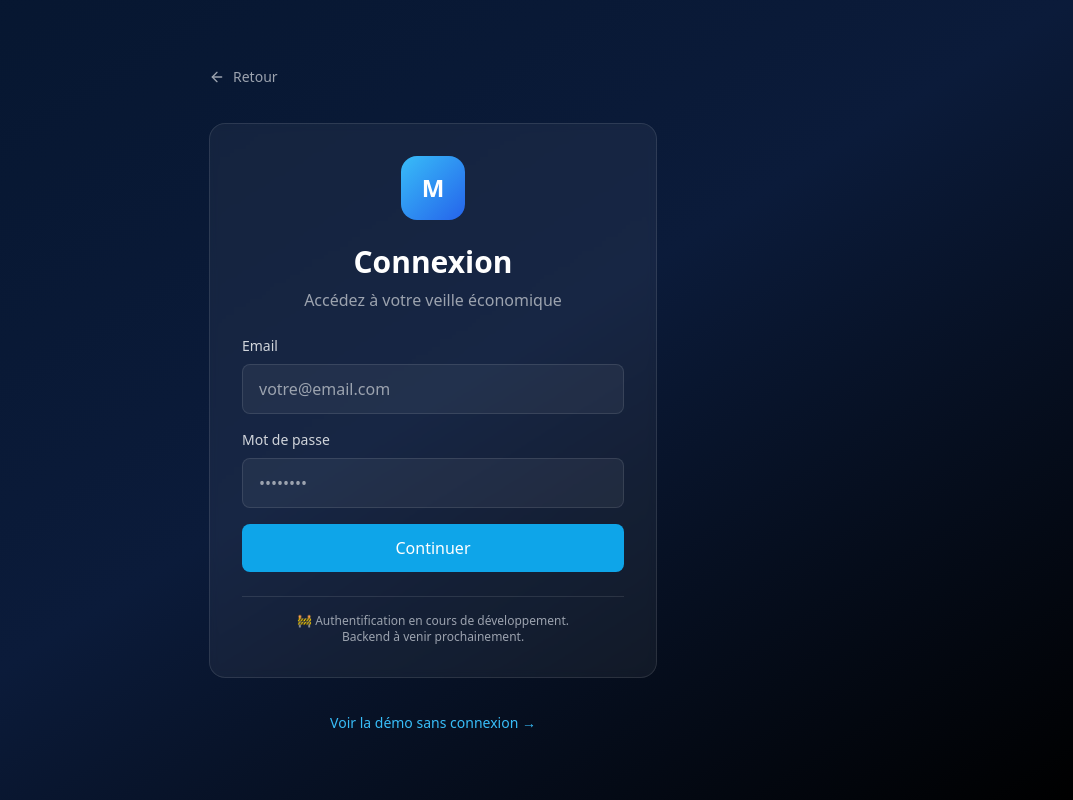
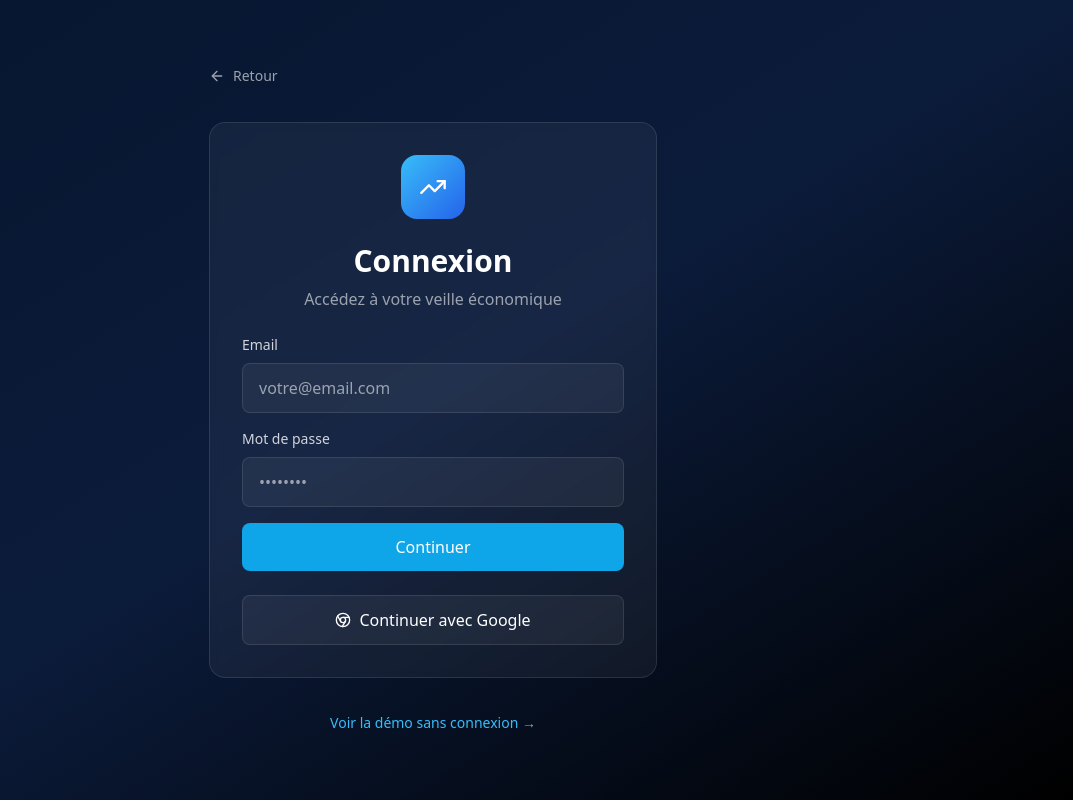
Before and after one commit to lllCrackslll/veyeco, a Next.js app: page /login in a window 1280 px wide. Shown: the whole page, without its empty margins (207-1280 px from the left). Built offline with nearby package versions, Linux system fonts and the light colour scheme; no server answers.

Commit message:
update auth

```diff
--- a/package.json
+++ b/package.json
@@ -9,6 +9,7 @@
     "lint": "next lint"
   },
   "dependencies": {
+    "firebase": "^12.8.0",
     "lucide-react": "^0.468.0",
     "next": "^16.1.6",
     "react": "^19.0.0",
--- a/src/app/layout.tsx
+++ b/src/app/layout.tsx
@@ -1,5 +1,6 @@
 import type { Metadata } from "next";
 import "./globals.css";
+import { AuthProvider } from "./providers";
 
 export const metadata: Metadata = {
   title: "Veyeco — Veille économique intelligente",
@@ -13,7 +14,9 @@ export default function RootLayout({
 }) {
   return (
     <html lang="fr">
-      <body className="font-sans">{children}</body>
+      <body className="font-sans">
+        <AuthProvider>{children}</AuthProvider>
+      </body>
     </html>
   );
 }
--- a/src/app/login/page.tsx
+++ b/src/app/login/page.tsx
@@ -1,7 +1,58 @@
+'use client';
+
 import Link from 'next/link';
-import { ArrowLeft } from 'lucide-react';
+import { useState } from 'react';
+import { ArrowLeft, Chrome, TrendingUp } from 'lucide-react';
+import { useRouter } from 'next/navigation';
+import { FirebaseError } from 'firebase/app';
+import { useAuth } from '../providers';
 
 export default function LoginPage() {
+  const { signIn, signUp, signInWithGoogle } = useAuth();
+  const router = useRouter();
+  const [email, setEmail] = useState('');
+  const [password, setPassword] = useState('');
+  const [isLoading, setIsLoading] = useState(false);
+  const [error, setError] = useState<string | null>(null);
+
+  const handleEmailAuth = async (event: React.FormEvent) => {
+    event.preventDefault();
+    setIsLoading(true);
+    setError(null);
+    try {
+      await signIn(email, password);
+      router.push('/app');
+    } catch (err) {
+      const firebaseError = err as FirebaseError;
+      if (firebaseError.code === 'auth/user-not-found') {
+        try {
+          await signUp(email, password);
+          router.push('/app');
+          return;
+        } catch (signupError) {
+          setError((signupError as FirebaseError).message);
+        }
+      } else {
+        setError(firebaseError.message);
+      }
+    } finally {
+      setIsLoading(false);
+    }
+  };
+
+  const handleGoogle = async () => {
+    setIsLoading(true);
+    setError(null);
+    try {
+      await signInWithGoogle();
+      router.push('/app');
+    } catch (err) {
+      setError((err as FirebaseError).message);
+    } finally {
+      setIsLoading(false);
+    }
+  };
+
   return (
     <div className="min-h-screen flex items-center justify-center px-6">
       <div className="w-full max-w-md space-y-8">
@@ -19,14 +70,14 @@ export default function LoginPage() {
           {/* Header */}
           <div className="text-center space-y-2">
             <div className="inline-flex items-center justify-center w-16 h-16 bg-gradient-to-br from-sky-400 to-blue-600 rounded-2xl mb-4">
-              <span className="text-white font-bold text-2xl">M</span>
+              <TrendingUp className="w-7 h-7 text-white" />
             </div>
             <h1 className="text-3xl font-bold text-white">Connexion</h1>
             <p className="text-gray-400">Accédez à votre veille économique</p>
           </div>
 
           {/* Form */}
-          <form className="space-y-4">
+          <form className="space-y-4" onSubmit={handleEmailAuth}>
             {/* Email */}
             <div className="space-y-2">
               <label htmlFor="email" className="block text-sm font-medium text-gray-300">
@@ -37,6 +88,8 @@ export default function LoginPage() {
                 type="email"
                 placeholder="votre@email.com"
                 className="w-full px-4 py-3 input-dark rounded-lg"
+                value={email}
+                onChange={(event) => setEmail(event.target.value)}
                 required
               />
             </div>
@@ -51,6 +104,8 @@ export default function LoginPage() {
                 type="password"
                 placeholder="••••••••"
                 className="w-full px-4 py-3 input-dark rounded-lg"
+                value={password}
+                onChange={(event) => setPassword(event.target.value)}
                 required
               />
             </div>
@@ -59,18 +114,27 @@ export default function LoginPage() {
             <button
               type="submit"
               className="w-full btn-primary"
+              disabled={isLoading}
             >
-              Continuer
+              {isLoading ? 'Connexion...' : 'Continuer'}
             </button>
           </form>
 
-          {/* Info Message */}
-          <div className="pt-4 border-t border-white/10">
-            <p className="text-xs text-center text-gray-400">
-              🚧 Authentification en cours de développement.<br />
-              Backend à venir prochainement.
-            </p>
-          </div>
+          <button
+            type="button"
+            onClick={handleGoogle}
+            className="w-full btn-secondary inline-flex items-center justify-center gap-2"
+            disabled={isLoading}
+          >
+            <Chrome className="w-4 h-4" />
+            Continuer avec Google
+          </button>
+
+          {error && (
+            <div className="pt-2">
+              <p className="text-xs text-red-400 text-center">{error}</p>
+            </div>
+          )}
         </div>
 
         {/* Demo Link */}
--- /dev/null
+++ b/src/app/providers.tsx
@@ -0,0 +1,93 @@
+"use client";
+
+import React, { createContext, useContext, useEffect, useMemo, useState } from "react";
+import {
+  User,
+  createUserWithEmailAndPassword,
+  onAuthStateChanged,
+  signInWithEmailAndPassword,
+  signInWithPopup,
+  signOut,
+} from "firebase/auth";
+import { doc, getDoc, serverTimestamp, setDoc } from "firebase/firestore";
+import { auth, db, googleProvider } from "@/lib/firebase";
+
+type AuthContextValue = {
+  user: User | null;
+  loading: boolean;
+  signIn: (email: string, password: string) => Promise<void>;
+  signUp: (email: string, password: string) => Promise<void>;
+  signInWithGoogle: () => Promise<void>;
+  signOutUser: () => Promise<void>;
+};
+
+const AuthContext = createContext<AuthContextValue | null>(null);
+
+const ensureUserDoc = async (user: User) => {
+  const ref = doc(db, "users", user.uid);
+  const snapshot = await getDoc(ref);
+  if (snapshot.exists()) return;
+
+  await setDoc(ref, {
+    email: user.email || "",
+    plan: "free",
+    countries: ["FR", "EU"],
+    themes: [],
+    alertThreshold: 70,
+    createdAt: serverTimestamp(),
+    updatedAt: serverTimestamp(),
+  });
+};
+
+export const AuthProvider = ({ children }: { children: React.ReactNode }) => {
+  const [user, setUser] = useState<User | null>(null);
+  const [loading, setLoading] = useState(true);
+
+  useEffect(() => {
+    const unsubscribe = onAuthStateChanged(auth, async (nextUser) => {
+      setUser(nextUser);
+      if (nextUser) {
+        try {
+          await ensureUserDoc(nextUser);
+        } catch {
+          // On garde l'accès même si l'écriture échoue
+        }
+      }
+      setLoading(false);
+    });
+    return () => unsubscribe();
+  }, []);
+
+  const value = useMemo<AuthContextValue>(
+    () => ({
+      user,
+      loading,
+      signIn: async (email, password) => {
+        const credential = await signInWithEmailAndPassword(auth, email, password);
+        await ensureUserDoc(credential.user);
+      },
+      signUp: async (email, password) => {
+        const credential = await createUserWithEmailAndPassword(auth, email, password);
+        await ensureUserDoc(credential.user);
+      },
+      signInWithGoogle: async () => {
+        const credential = await signInWithPopup(auth, googleProvider);
+        await ensureUserDoc(credential.user);
+      },
+      signOutUser: async () => {
+        await signOut(auth);
+      },
+    }),
+    [user, loading]
+  );
+
+  return <AuthContext.Provider value={value}>{children}</AuthContext.Provider>;
+};
+
+export const useAuth = () => {
+  const context = useContext(AuthContext);
+  if (!context) {
+    throw new Error("useAuth doit être utilisé dans AuthProvider");
+  }
+  return context;
+};
--- a/src/components/Topbar.tsx
+++ b/src/components/Topbar.tsx
@@ -4,7 +4,8 @@ import React from 'react';
 import Link from 'next/link';
 import { SearchInput } from './SearchInput';
 import { CountryFilter } from './CountryFilter';
-import { User, TrendingUp } from 'lucide-react';
+import { LogOut, User, TrendingUp } from 'lucide-react';
+import { useAuth } from '@/app/providers';
 
 interface TopbarProps {
   searchQuery: string;
@@ -19,6 +20,8 @@ export const Topbar: React.FC<TopbarProps> = ({
   selectedCountry,
   onCountryChange,
 }) => {
+  const { user, signOutUser } = useAuth();
+
   return (
     <div className="sticky top-0 z-50 bg-gradient-to-r from-[#06162f]/95 via-[#0b1b3a]/95 to-black/95 backdrop-blur-xl border-b border-white/10">
       <div className="max-w-[1600px] mx-auto px-6 py-4">
@@ -50,6 +53,23 @@ export const Topbar: React.FC<TopbarProps> = ({
 
           {/* User Menu */}
           <div className="flex items-center gap-4">
+            {user ? (
+              <div className="flex items-center gap-3">
+                <div className="hidden md:flex flex-col items-end">
+                  <span className="text-xs text-gray-400">Connecté</span>
+                  <span className="text-sm text-white truncate max-w-[160px]">
+                    {user.email || 'Utilisateur'}
+                  </span>
+                </div>
+                <button
+                  onClick={() => signOutUser()}
+                  className="flex items-center gap-2 px-4 py-2 rounded-lg bg-white/5 hover:bg-white/10 border border-white/10 transition-all"
+                >
+                  <LogOut className="w-4 h-4" />
+                  <span className="text-sm font-medium">Déconnexion</span>
+                </button>
+              </div>
+            ) : (
               <Link
                 href="/login"
                 className="flex items-center gap-2 px-4 py-2 rounded-lg bg-white/5 hover:bg-white/10 border border-white/10 transition-all"
@@ -57,6 +77,7 @@ export const Topbar: React.FC<TopbarProps> = ({
                 <User className="w-4 h-4" />
                 <span className="text-sm font-medium">Connexion</span>
               </Link>
+            )}
           </div>
         </div>
       </div>
--- /dev/null
+++ b/src/lib/firebase.ts
@@ -0,0 +1,18 @@
+import { initializeApp, getApps, getApp } from "firebase/app";
+import { getAuth, GoogleAuthProvider } from "firebase/auth";
+import { getFirestore } from "firebase/firestore";
+
+const firebaseConfig = {
+  apiKey: process.env.NEXT_PUBLIC_FIREBASE_API_KEY,
+  authDomain: process.env.NEXT_PUBLIC_FIREBASE_AUTH_DOMAIN,
+  projectId: process.env.NEXT_PUBLIC_FIREBASE_PROJECT_ID,
+  storageBucket: process.env.NEXT_PUBLIC_FIREBASE_STORAGE_BUCKET,
+  messagingSenderId: process.env.NEXT_PUBLIC_FIREBASE_MESSAGING_SENDER_ID,
+  appId: process.env.NEXT_PUBLIC_FIREBASE_APP_ID,
+};
+
+const app = getApps().length ? getApp() : initializeApp(firebaseConfig);
+
+export const auth = getAuth(app);
+export const db = getFirestore(app);
+export const googleProvider = new GoogleAuthProvider();
```
Also changed, not shown: src/components/AppShell.tsx (+21 -1 lines), 2 other files (tests, documents, lock files or other folders). Lines whose indentation alone changed are shown as unchanged.
